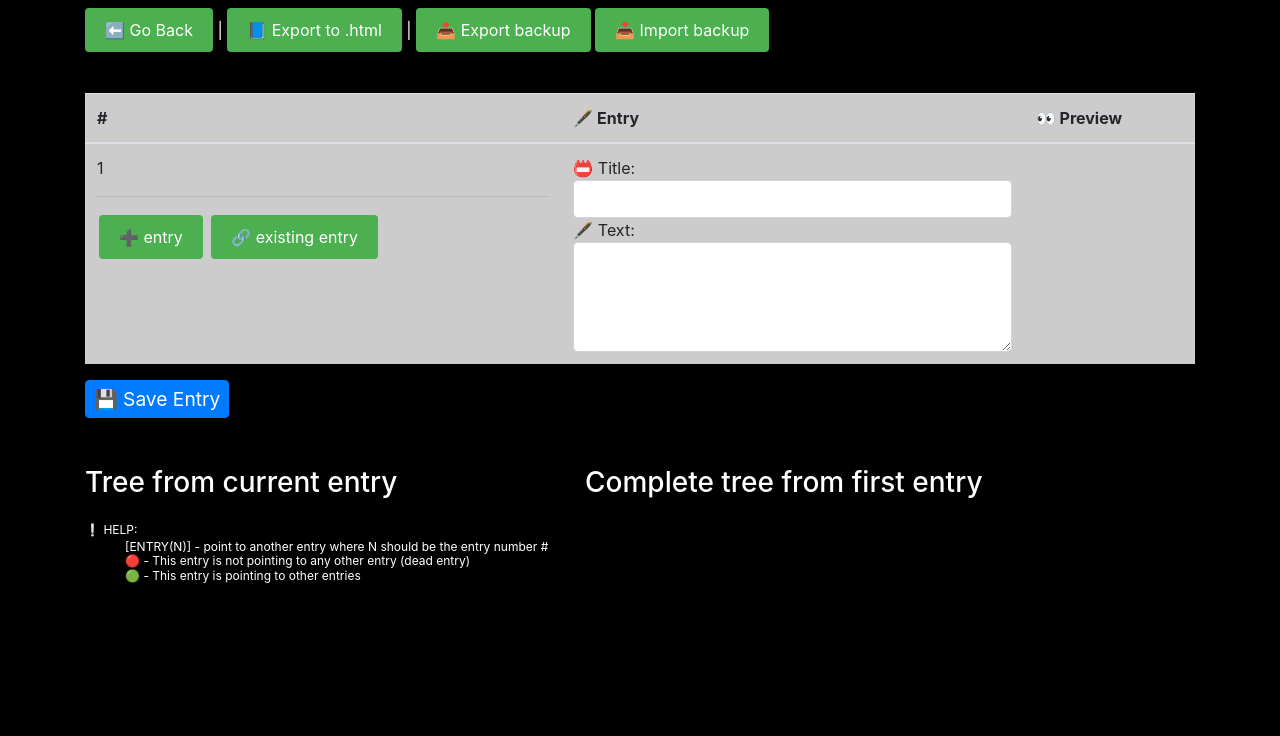
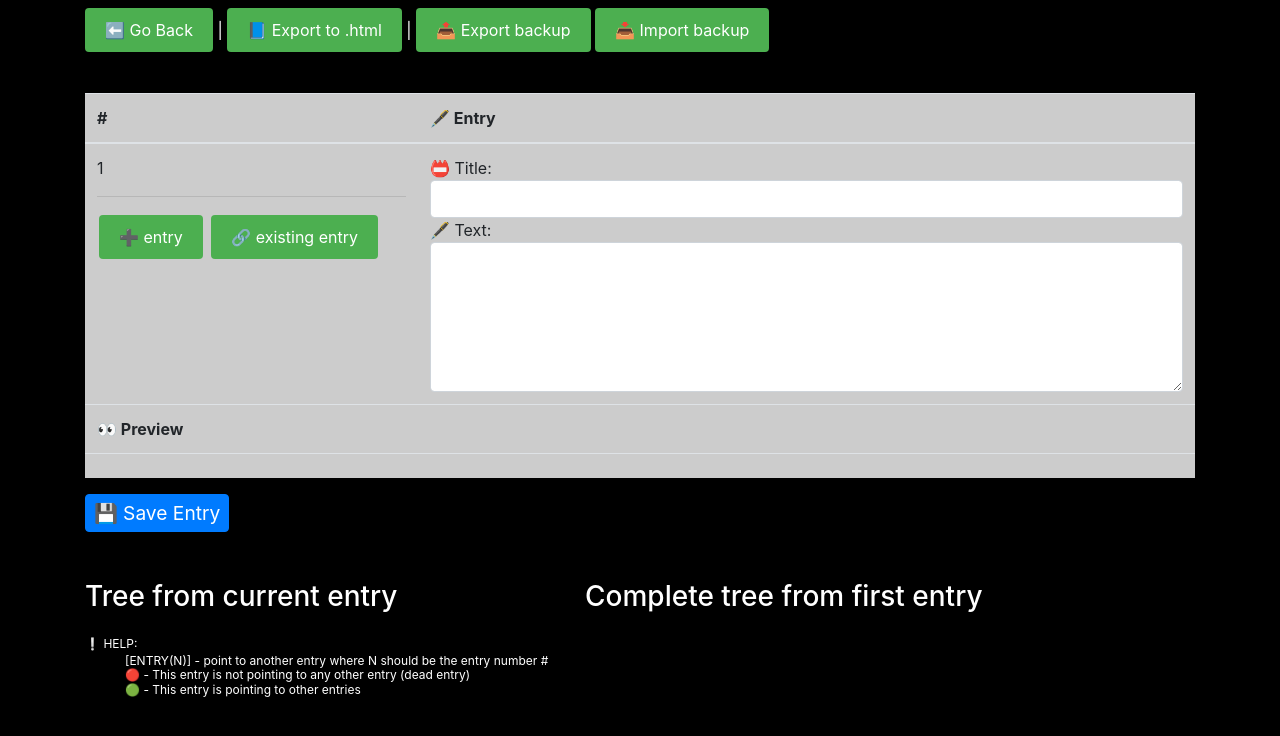
Before and after one commit to mauricionero/rpg-adventure-book-writer, a browser extension: page write.html in a window 1280 px wide. Drawn offline with Linux system fonts and the light colour scheme.

Commit message:
minor layout improvements

```diff
--- a/css/global.css
+++ b/css/global.css
@@ -27,7 +27,7 @@ body {
 }
 
 .entry-text{
-  height: 110px !important;
+  min-height: 150px;
 }
 
 .informational-text {
--- a/write.html
+++ b/write.html
@@ -24,12 +24,11 @@
           <tr>
             <th>#</th>
             <th>🖋️ Entry</th>
-            <th>👀 Preview</th>
           </tr>
         </thead>
         <tbody id="entryItem">
           <tr>
-            <td>
+            <td style="width: 30%">
               <span id="entryIndexPlaceholder">1</span>
               <br />
               <hr />
@@ -42,7 +41,12 @@
               🖋️ Text:<br />
               <textarea class="form-control entry-text" id="entryText"></textarea>
             </td>
-            <td class="previewPlaceHolder" id="entryTextPlaceholder">
+          </tr>
+          <tr>
+            <th colspan="2">👀 Preview</th>
+          </tr>
+          <tr>
+            <td colspan="2" class="previewPlaceHolder" id="entryTextPlaceholder">
             </td>
           </tr>
         </tbody>
```
